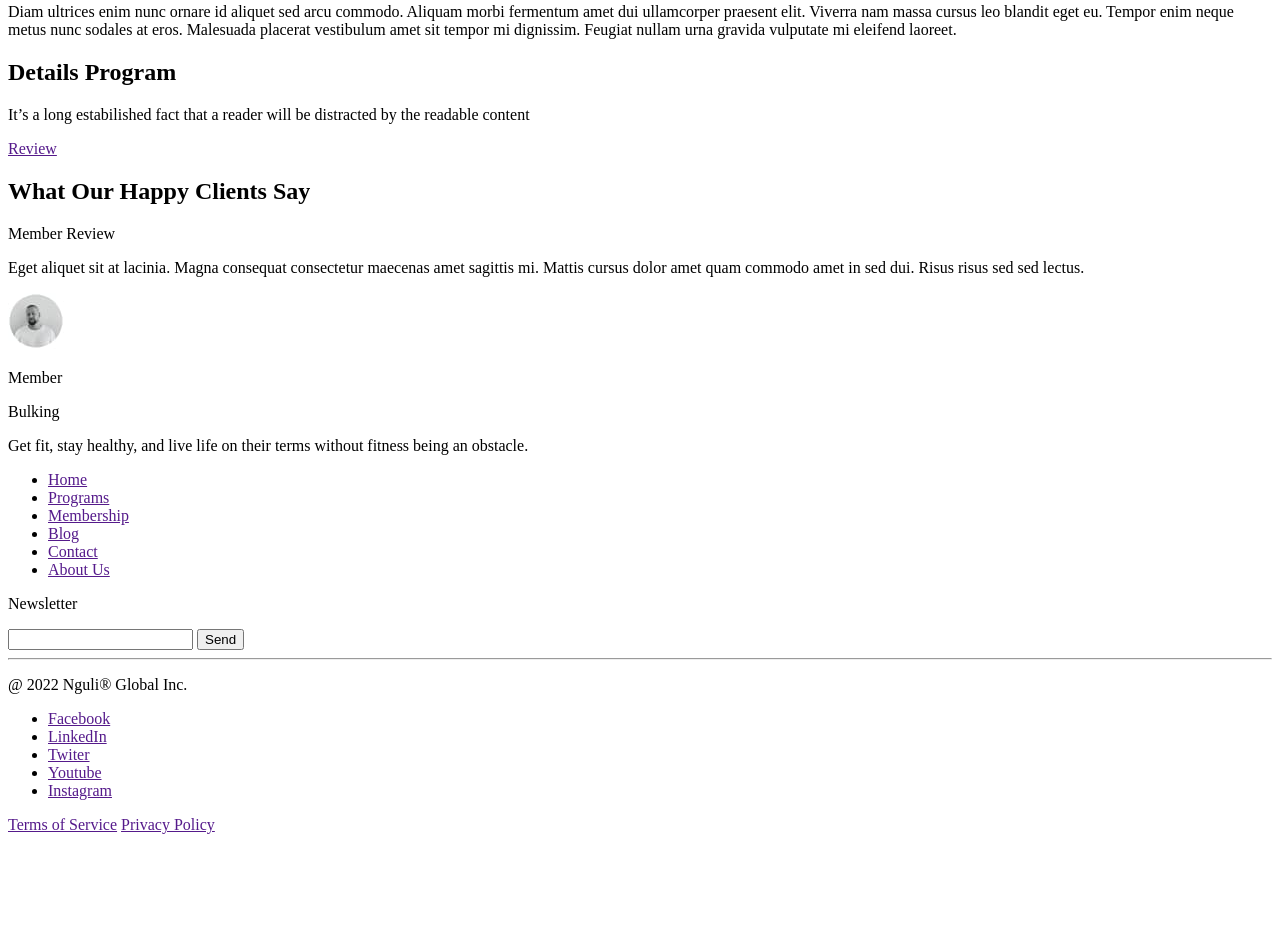
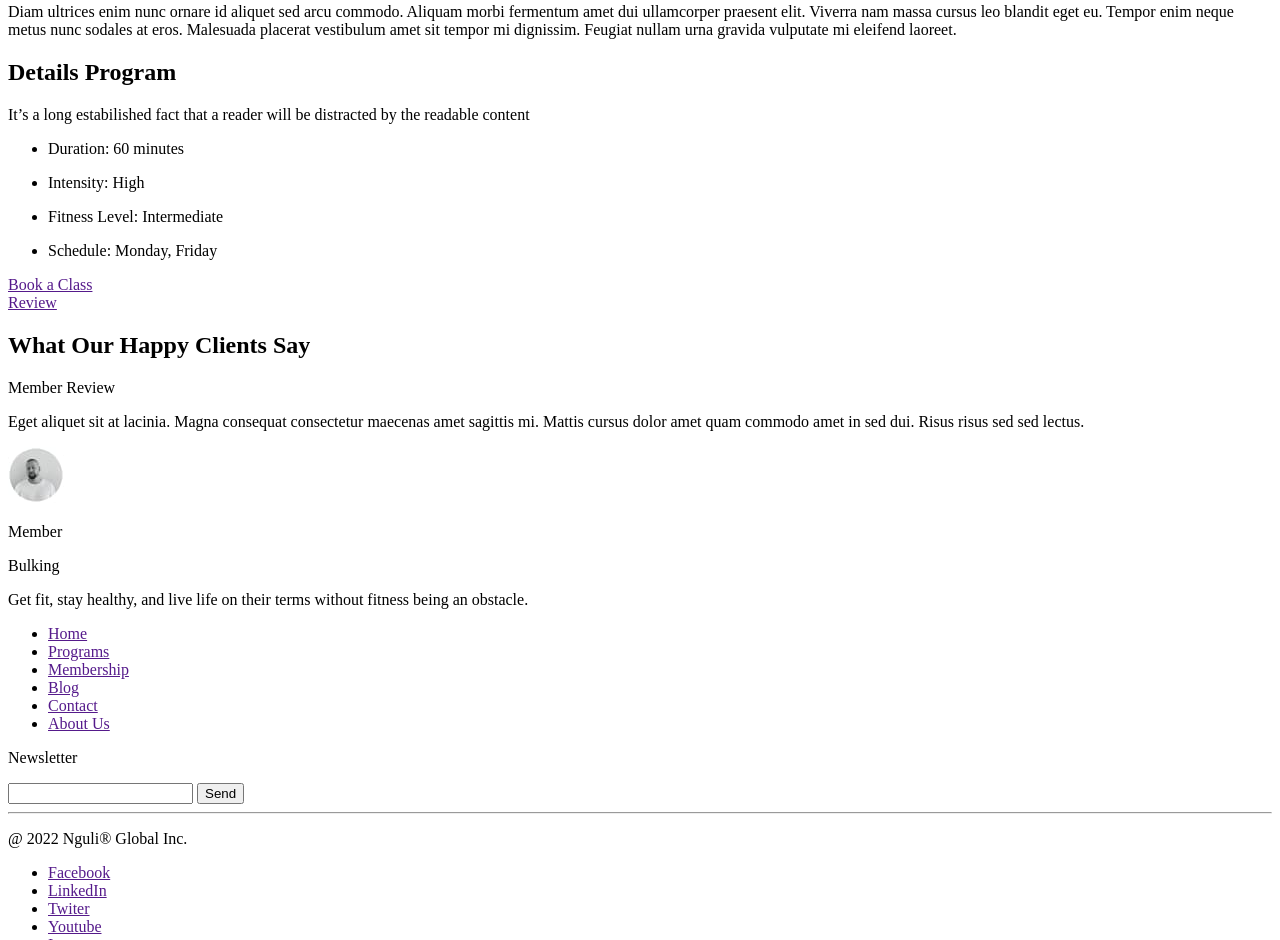
Before and after one commit to DanilStan/Bulking, a plain HTML site: page html/program-detail/programs-personal-traning-page.html in a window 1280 px wide. Shown: the part 1212-2152 px from the top of the page. Before the commit the page ends 2054 px from the top, so only its background shows below. Drawn offline with Linux system fonts and the light colour scheme.

Commit message:
Update personal traning page markup

```diff
--- a/html/program-detail/programs-personal-traning-page.html
+++ b/html/program-detail/programs-personal-traning-page.html
@@ -101,6 +101,21 @@
           It’s a long estabilished fact that a reader will be distracted by the
           readable content
         </p>
+        <ul>
+          <li>
+            <p>Duration: <span>60 minutes</span></p>
+          </li>
+          <li>
+            <p>Intensity: <span>High</span></p>
+          </li>
+          <li>
+            <p>Fitness Level: <span>Intermediate</span></p>
+          </li>
+          <li>
+            <p>Schedule: <span>Monday, Friday</span></p>
+          </li>
+        </ul>
+        <a href="">Book a Class</a>
       </section>
       <section>
         <a href="">Review</a>
```
